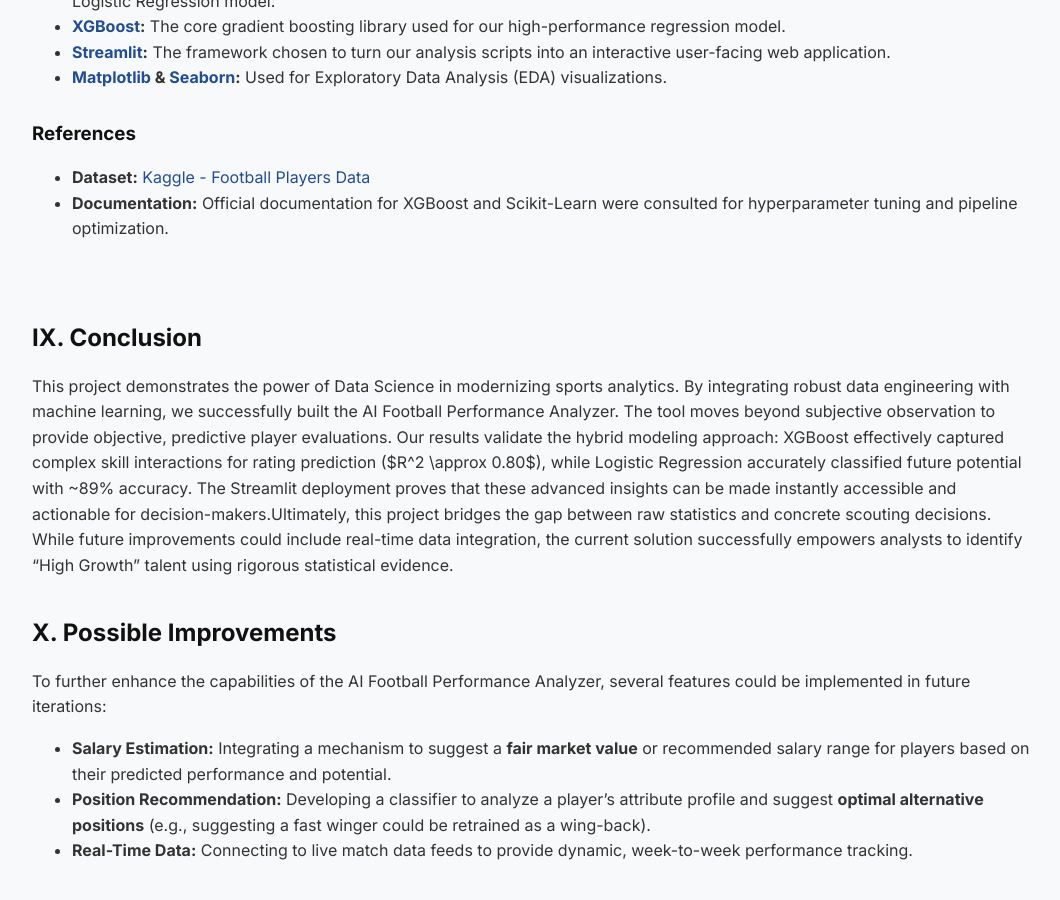
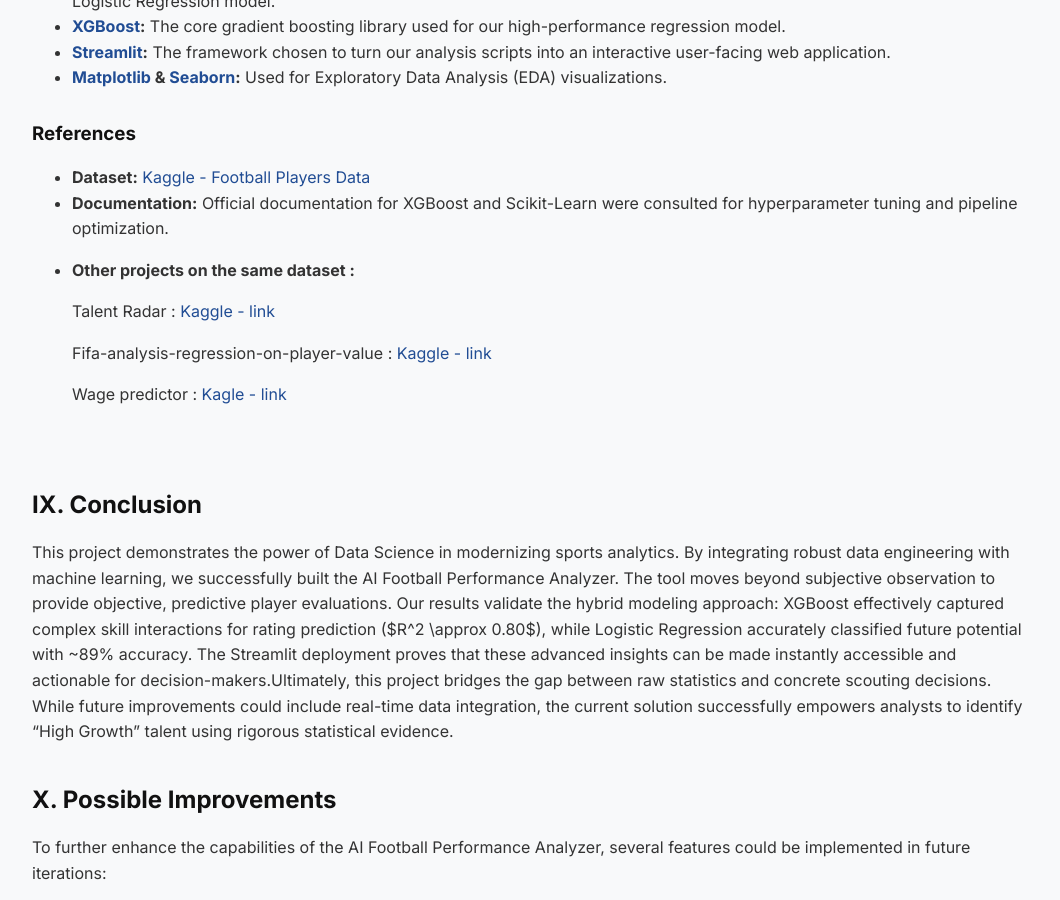
Before and after one commit to louislefo/IA-Application-Project-Louis_Maxime_Adrien, a Jekyll site: the page built from index.md, in a window 1280 px wide and 900 px high, scrolled down 12882 px. Shown: the whole window, without its empty margins (108-1168 px from the left). Built offline with Jekyll 4.4.1, drawn with Linux system fonts in a browser that asks for light colours.

Commit message:
Add references to related Kaggle projects
Added links to other projects using the same football players dataset in both README.md and index.md under the References section.

```diff
--- a/index.md
+++ b/index.md
@@ -427,6 +427,13 @@
 ### References
 *   **Dataset:** [Kaggle - Football Players Data](https://www.kaggle.com/datasets/maso0dahmed/football-players-data)
 *   **Documentation:** Official documentation for XGBoost and Scikit-Learn were consulted for hyperparameter tuning and pipeline optimization.
+*   **Other projects on the same dataset :**
+
+    Talent Radar : [Kaggle - link](https://www.kaggle.com/code/jumvajbizcoqkohjy8/talent-radar/notebook)
+
+    Fifa-analysis-regression-on-player-value : [Kaggle - link](https://www.kaggle.com/code/phdoot2fifa-analysis-regression-on-player-value)
+
+    Wage predictor : [ Kagle - link](https://www.kaggle.com/code/xreina8/fifa-player-value-wage-predictor)
 
 <br>
 
```
Also changed, not shown: README.md.
